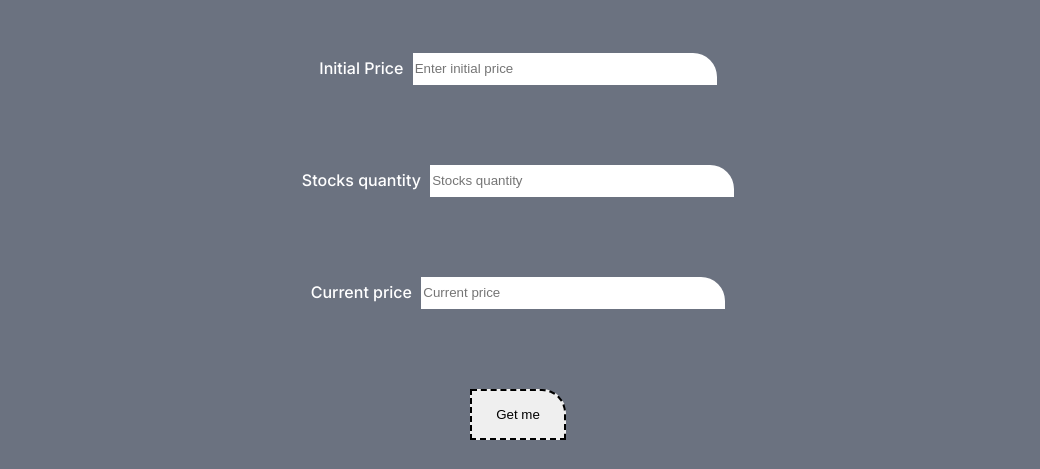
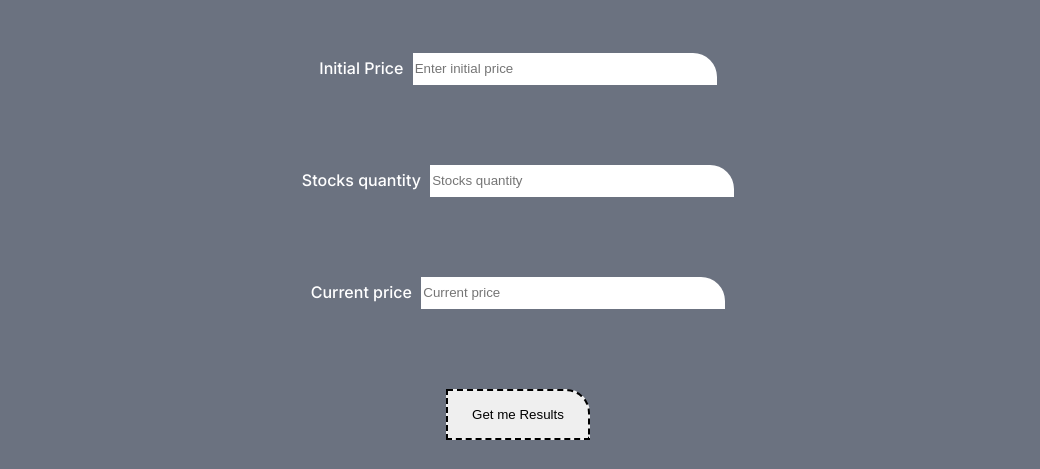
Before and after one commit to JatuFaique/mark-14-Profit-Loss, a plain HTML site: page index.html in a window 1280 px wide. Shown: the part 150-619 px from the top of the page, without its empty margins (122-1162 px from the left). Drawn offline with Linux system fonts and the light colour scheme.

Commit message:
Update index.html

```diff
--- a/index.html
+++ b/index.html
@@ -21,7 +21,7 @@
                 <input id='current-price' type='text' placeholder="Current price"/>
             </label>
 
-            <button id="submit-btn" >Get me</button>
+            <button id="submit-btn" >Get me Results</button>
         </div>
 
         <div id="output-box" ></div>
```
